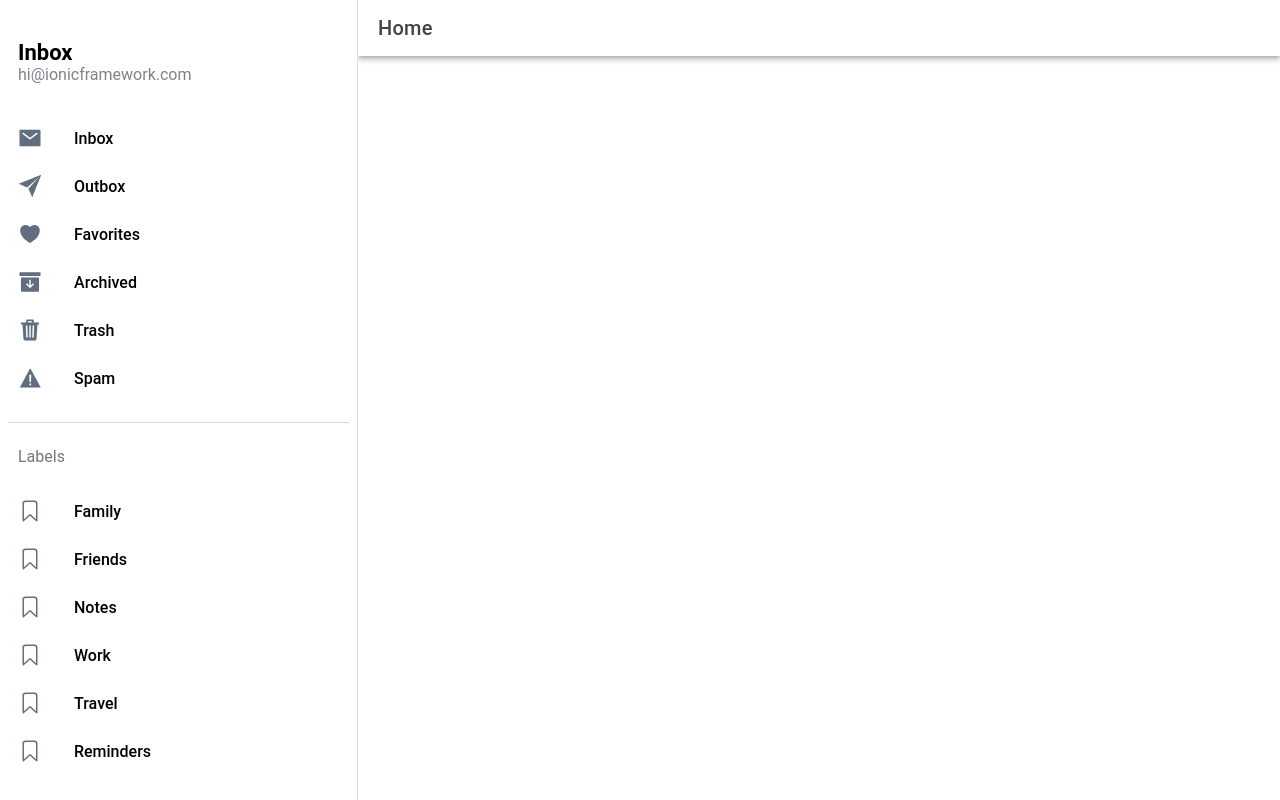
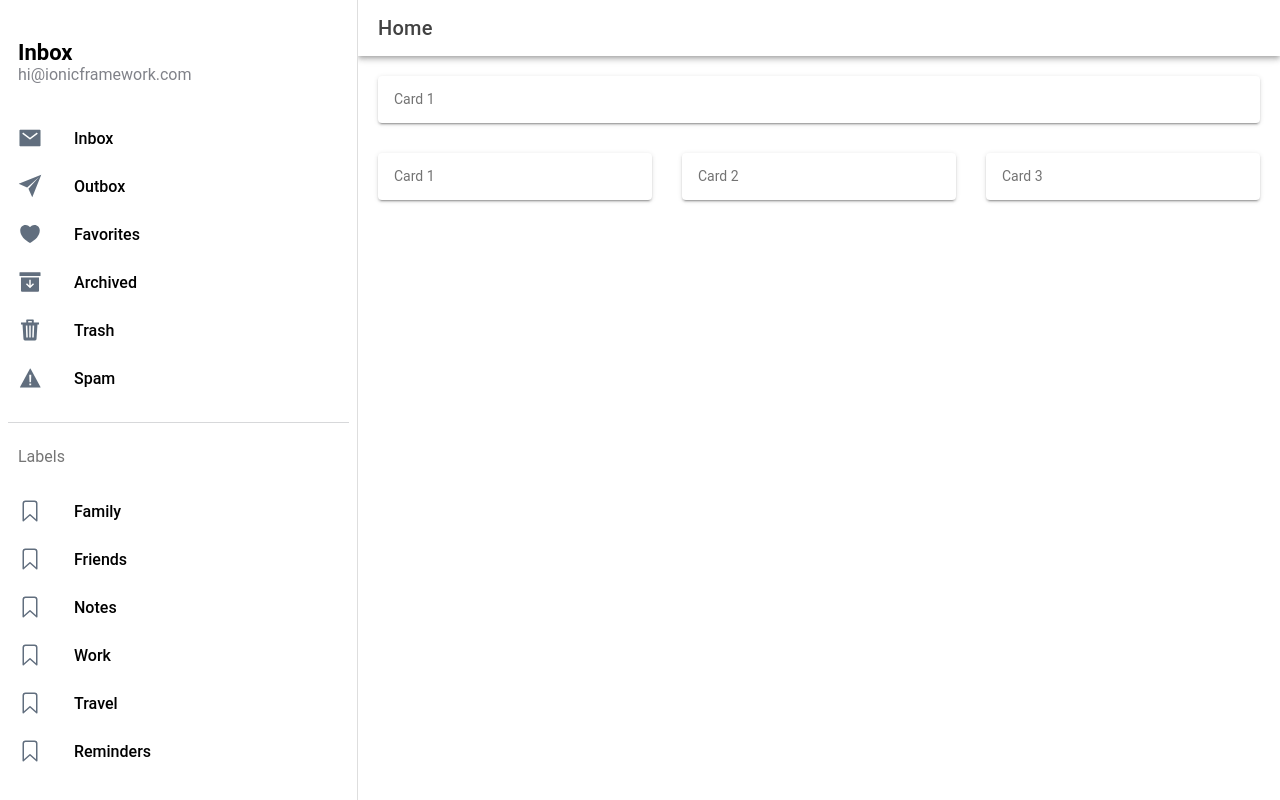
Before and after one commit to jhonatantm9/masters-flavor-ionic, a React (Vite) app: page /pages/Home in a window 1280 px wide. Built offline with nearby package versions, Linux system fonts and the light colour scheme.

Commit message:
Cards para la vista eventos

```diff
--- /dev/null
+++ b/src/components/EventCard.css
@@ -0,0 +1,57 @@
+.container {
+  margin: 1rem;
+  padding: 10px;
+  border: 1px solid black;
+  border-radius: 5px;
+  background-color: #d3d2d2;
+  gap: 10px;
+}
+
+.flex{
+  display: flex;
+}
+
+.flex-row {
+  display: flex;
+  flex-direction: row;
+}
+
+.flex-col {
+  display: flex;
+  flex-direction: column;
+}
+
+.padding-10 {
+  padding: 10px;
+}
+
+.margin-10 {
+  margin: 10px;
+}
+
+.gap-10 {
+  gap: 10px;
+}
+
+.date-container {
+  background-color: white;
+  height: 50%;
+  padding: 6px;
+    border-radius: 5px;
+}
+
+.image-logo {
+  width: 100%;
+  height: 100%;
+  object-fit: cover;
+  aspect-ratio: 1/1;
+  border: 1px solid black;
+}
+
+.text-semibold {
+  font-weight: 600;
+}
+
+.debug {
+  border: 1px solid red;
+}
--- /dev/null
+++ b/src/components/EventCard.tsx
@@ -0,0 +1,28 @@
+import './EventCard.css';
+
+interface EventCardProps {
+    name: string;
+    description: string;
+    date: string;
+    image: string;
+}
+
+const EventCard = ({ name, description, date, image }: EventCardProps) => {
+    return (
+        <div className="container flex flex-row ion-justify-content-between">
+            <div className='flex flex-row ion-justify-content-between gap-10'>
+                <img src={image} alt={name} className="ion-img image-logo" />
+                <div className='flex-col ion-align-items-center ion-justify-content-center'>
+                    <span className='text-semibold'>{name}</span>
+                    <span>{description}</span>
+                </div>
+            </div>
+            <div className='ion-align-items-start date-container'>
+                <span>{date}</span>
+            </div>
+
+        </div>
+    );
+}
+
+export default EventCard;
--- /dev/null
+++ b/src/components/HomeCard.tsx
@@ -0,0 +1,50 @@
+import { IonPage, IonHeader, IonToolbar, IonTitle, IonContent, IonGrid, IonRow, IonCol, IonCard, IonCardContent } from "@ionic/react";
+import React from "react";
+import { useHistory } from "react-router-dom";
+
+const HomeCard: React.FC = () => {
+    const history = useHistory();
+
+    const handleCardClick = (path: string) => {
+        history.push(path);
+    };
+
+    return (
+        <IonGrid>
+            <IonRow>
+                <IonCol>
+                    <IonCard onClick={() => handleCardClick("/path1")}>
+                        <IonCardContent>
+                            Card 1
+                        </IonCardContent>
+                    </IonCard>
+                </IonCol>
+            </IonRow>
+            <IonRow>
+                <IonCol>
+                    <IonCard onClick={() => handleCardClick("/path1")}>
+                        <IonCardContent>
+                            Card 1
+                        </IonCardContent>
+                    </IonCard>
+                </IonCol>
+                <IonCol>
+                    <IonCard onClick={() => handleCardClick("/path2")}>
+                        <IonCardContent>
+                            Card 2
+                        </IonCardContent>
+                    </IonCard>
+                </IonCol>
+                <IonCol>
+                    <IonCard onClick={() => handleCardClick("/path3")}>
+                        <IonCardContent>
+                            Card 3
+                        </IonCardContent>
+                    </IonCard>
+                </IonCol>
+            </IonRow>
+        </IonGrid>
+    );
+};
+
+export default HomeCard;
--- a/src/pages/Events.tsx
+++ b/src/pages/Events.tsx
@@ -1,5 +1,6 @@
-import { IonPage, IonHeader, IonToolbar, IonTitle, IonContent } from "@ionic/react";
+import { IonPage, IonHeader, IonToolbar, IonTitle, IonContent, IonSearchbar } from "@ionic/react";
 import ExploreContainer from "../components/ExploreContainer";
+import EventCard from "../components/EventCard";
 
 const Events: React.FC = () => {
     return (
@@ -15,6 +16,9 @@ const Events: React.FC = () => {
                         <IonTitle size="large">Events</IonTitle>
                     </IonToolbar>
                 </IonHeader>
+                <IonSearchbar placeholder="Buscar evento" className="ion-padding"></IonSearchbar>
+                <EventCard name="Evento 1" description="descripcion" date="20 nov" image="" />
+                <EventCard name="Evento 2" description="descripcion" date="30 nov" image="" />
             </IonContent>
         </IonPage>
     );
--- a/src/pages/Home.tsx
+++ b/src/pages/Home.tsx
@@ -1,4 +1,5 @@
 import { IonContent, IonHeader, IonPage, IonTitle, IonToolbar } from "@ionic/react"
+import HomeCard from "../components/HomeCard";
 
 const Home: React.FC = () => {
     return (
@@ -14,6 +15,7 @@ const Home: React.FC = () => {
                         <IonTitle size="large">Home</IonTitle>
                     </IonToolbar>
                 </IonHeader>
+                <HomeCard />
             </IonContent>
         </IonPage>
     )
```
